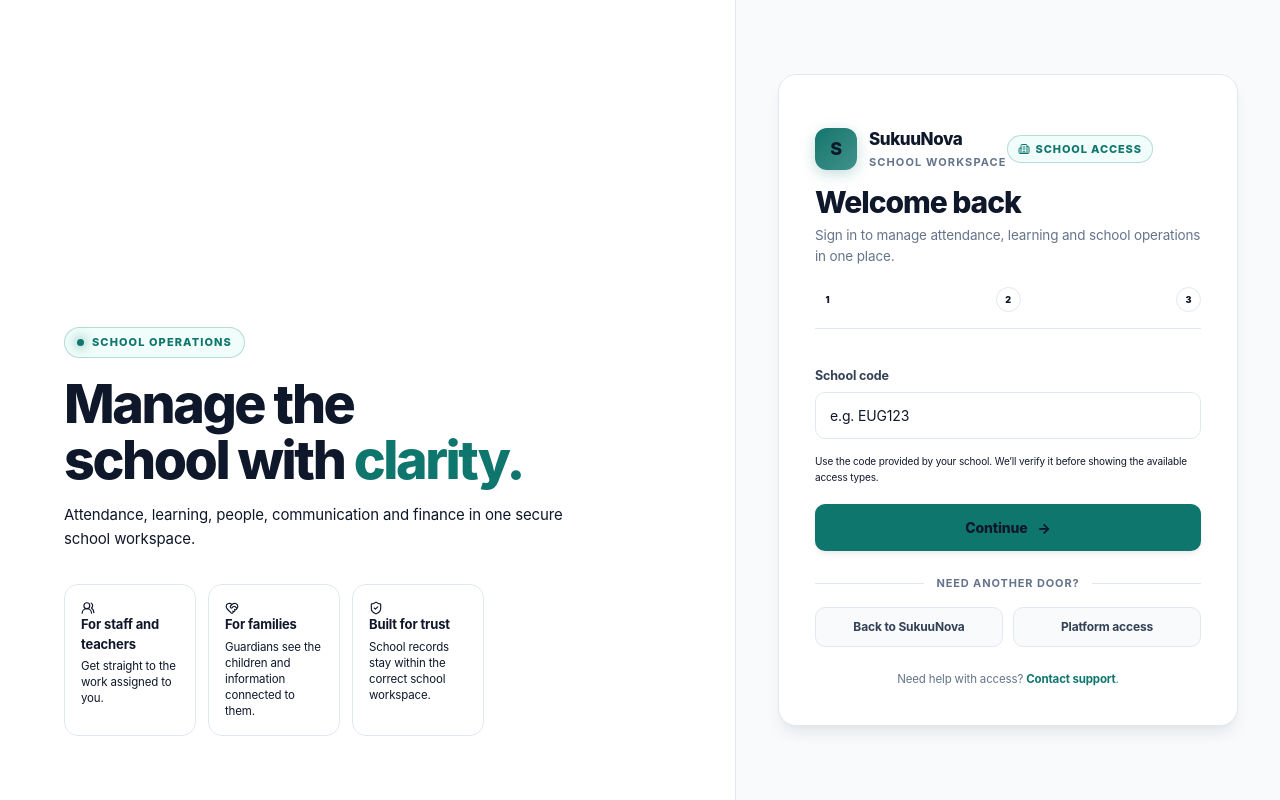
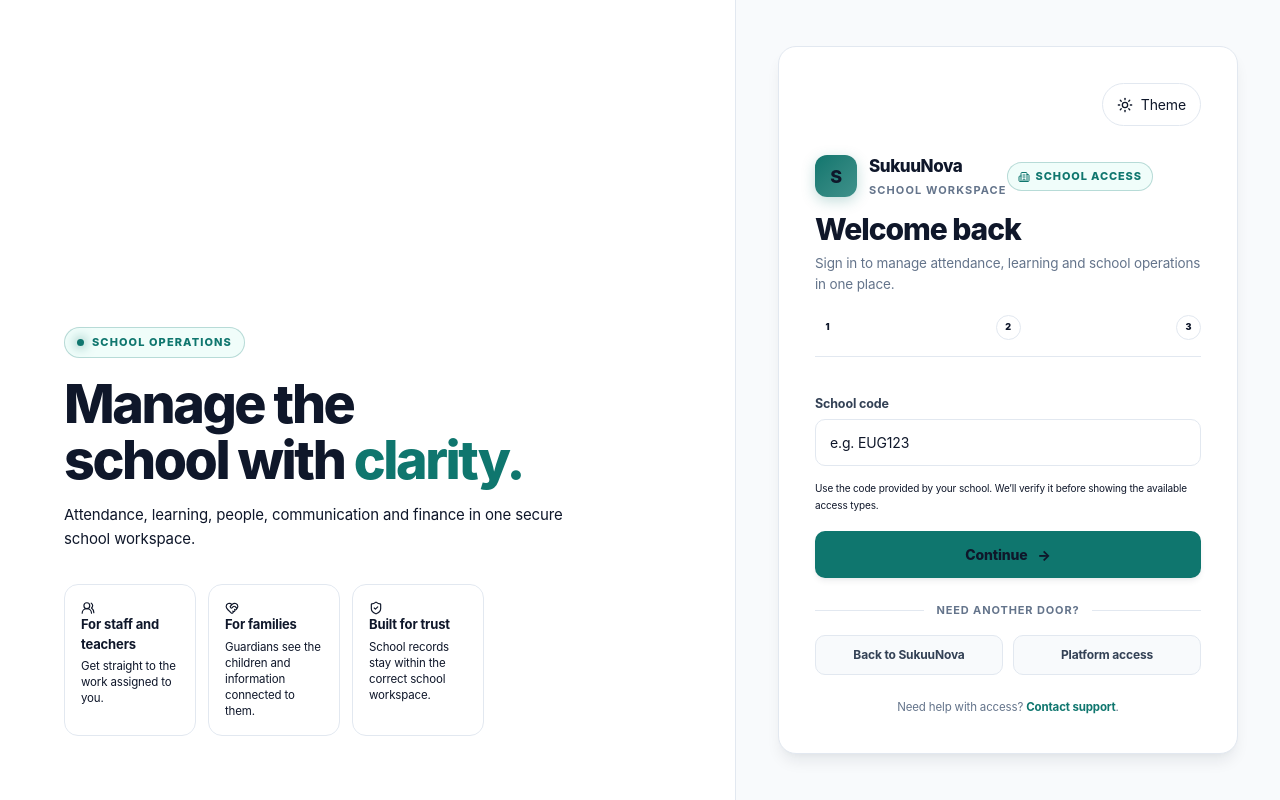
Before and after one commit to Eugene999B/SukuuNova, a Next.js app: page /login/school in a window 1280 px wide. Built offline with nearby package versions, Linux system fonts and the light colour scheme.

Commit message:
feat(theme): add theme control to school login

```diff
--- a/src/app/login/school/page.tsx
+++ b/src/app/login/school/page.tsx
@@ -2,7 +2,9 @@ import Image from "next/image";
 import Link from "next/link";
 import { Building2, HeartHandshake, ShieldCheck, UsersRound } from "lucide-react";
 import { LoginForm } from "@/components/LoginForm";
+import { ThemeSwitcher } from "@/components/ThemeSwitcher";
 import "../login.css";
+import "../login-theme.css";
 import "./gateway.css";
 import "../login-photo.css";
 
@@ -23,27 +25,7 @@ export default function SchoolLoginPage() {
           </div>
         </div>
       </section>
-
-      <section className="auth-form-pane">
-        <div className="auth-panel">
-          <Link href="/" className="auth-brand" aria-label="SukuuNova home">
-            <span className="auth-brand-mark">S</span>
-            <span><strong>SukuuNova</strong><small>School workspace</small></span>
-          </Link>
-          <div className="auth-context"><Building2 size={12} aria-hidden="true" /> School access</div>
-          <div className="auth-heading">
-            <h1>Welcome back</h1>
-            <p>Sign in to manage attendance, learning and school operations in one place.</p>
-          </div>
-          <LoginForm universe="school" />
-          <div className="auth-divider">Need another door?</div>
-          <div className="auth-secondary">
-            <Link href="/">Back to SukuuNova</Link>
-            <Link href="/login/platform">Platform access</Link>
-          </div>
-          <p className="auth-foot">Need help with access? <Link href="/contact">Contact support</Link>.</p>
-        </div>
-      </section>
+      <section className="auth-form-pane"><div className="auth-panel"><div className="auth-theme-row"><ThemeSwitcher /></div><Link href="/" className="auth-brand" aria-label="SukuuNova home"><span className="auth-brand-mark">S</span><span><strong>SukuuNova</strong><small>School workspace</small></span></Link><div className="auth-context"><Building2 size={12} aria-hidden="true" /> School access</div><div className="auth-heading"><h1>Welcome back</h1><p>Sign in to manage attendance, learning and school operations in one place.</p></div><LoginForm universe="school" /><div className="auth-divider">Need another door?</div><div className="auth-secondary"><Link href="/">Back to SukuuNova</Link><Link href="/login/platform">Platform access</Link></div><p className="auth-foot">Need help with access? <Link href="/contact">Contact support</Link>.</p></div></section>
     </main>
   );
 }
```
